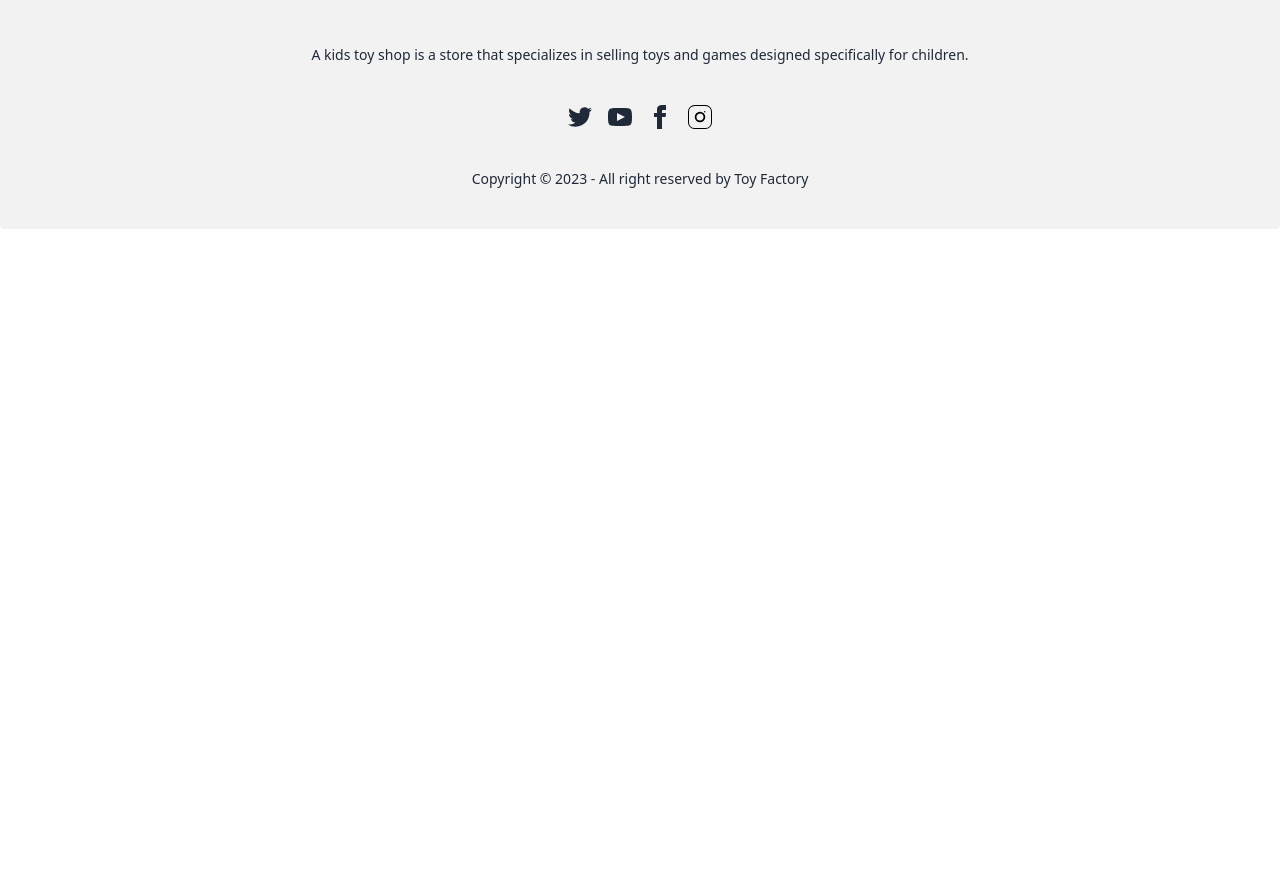
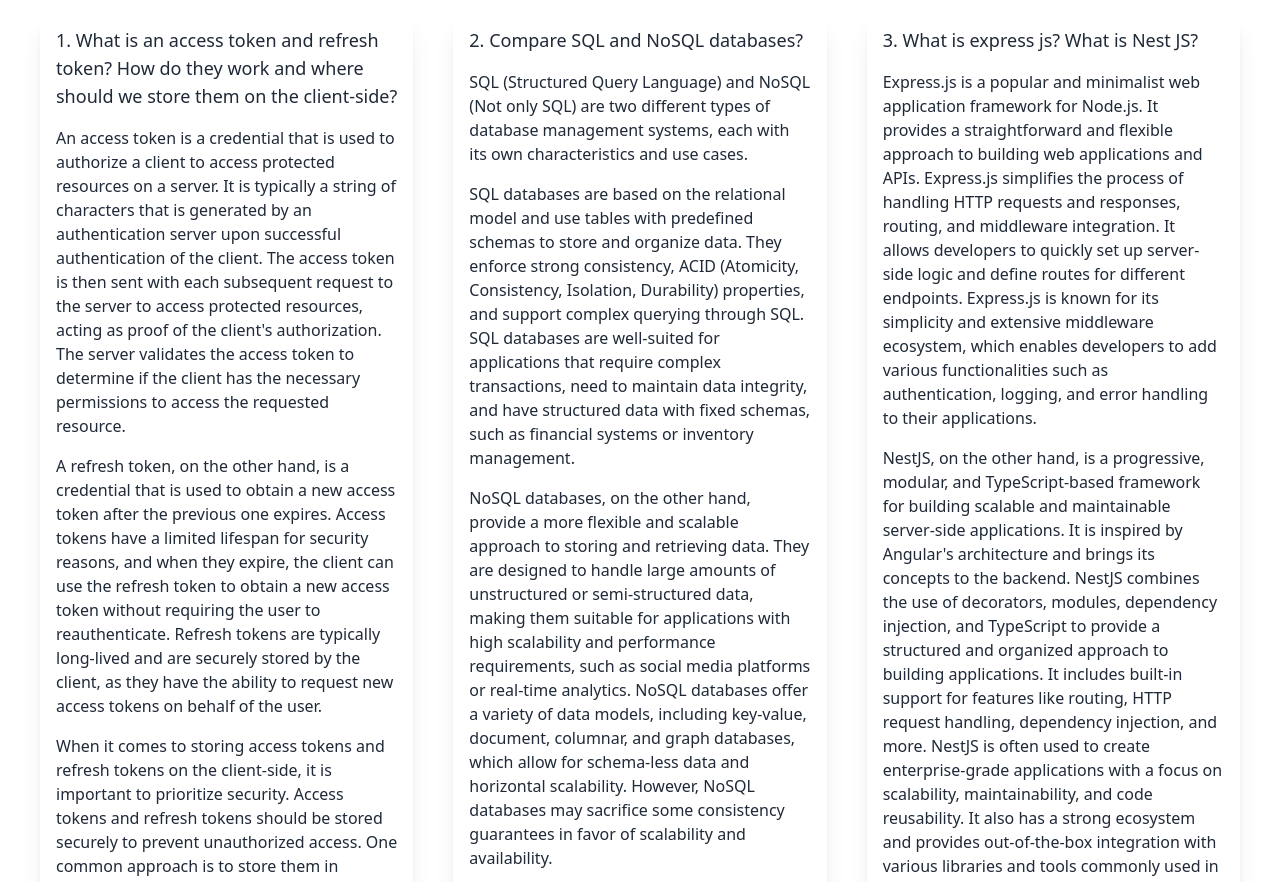
Before and after one commit to NakibDiu/toyfactory-client, a React (Vite) app: page /blogs in a window 1280 px wide. Shown: the part 200-1082 px from the top of the page. Before the commit the page ends 800 px from the top, so only its background shows below. Built offline with nearby package versions, Linux system fonts and the light colour scheme; no server answers.

Commit message:
blog page added

```diff
--- a/src/components/AddToy.jsx
+++ b/src/components/AddToy.jsx
@@ -30,8 +30,8 @@
       sellerName,
     };
 
-    // const backendUrl = import.meta.env.VITE_backendUrl;
-    const backendUrl = "http://localhost:3000";
+    const backendUrl = import.meta.env.VITE_backendUrl;
+    // const backendUrl = "http://localhost:3000";
 
     fetch(`${backendUrl}/addToy`, {
       method: "POST",
--- a/src/components/Blogs.jsx
+++ b/src/components/Blogs.jsx
@@ -1,7 +1,148 @@
 const Blogs = () => {
   return (
-    <div>Blogs</div>
-  )
-}
+    <div className="min-h-screen my-8 lg:my-16 space-y-8">
+      <h1 className="text-2xl lg:text-4xl text-center font-medium">Blogs</h1>
+      <div className="xl:max-w-[1200px] xl:mx-auto mx-6 lg:mx-10 grid grid-cols-1 lg:grid-cols-2 xl:grid-cols-3 gap-10 ">
+        {/* 1 */}
+        <div className="p-3 lg:p-4 rounded-xl shadow-xl space-y-4">
+          <h2 className="text-base lg:text-lg font-medium">
+            1. What is an access token and refresh token? How do they work and
+            where should we store them on the client-side?
+          </h2>
+          <p className="text-sm lg:text-base">
+            An access token is a credential that is used to authorize a client
+            to access protected resources on a server. It is typically a string
+            of characters that is generated by an authentication server upon
+            successful authentication of the client. The access token is then
+            sent with each subsequent request to the server to access protected
+            resources, acting as proof of the client's authorization. The server
+            validates the access token to determine if the client has the
+            necessary permissions to access the requested resource.
+          </p>
+          <p className="text-sm lg:text-base">
+            A refresh token, on the other hand, is a credential that is used to
+            obtain a new access token after the previous one expires. Access
+            tokens have a limited lifespan for security reasons, and when they
+            expire, the client can use the refresh token to obtain a new access
+            token without requiring the user to reauthenticate. Refresh tokens
+            are typically long-lived and are securely stored by the client, as
+            they have the ability to request new access tokens on behalf of the
+            user.
+          </p>
+          <p className="text-sm lg:text-base">
+            When it comes to storing access tokens and refresh tokens on the
+            client-side, it is important to prioritize security. Access tokens
+            and refresh tokens should be stored securely to prevent unauthorized
+            access. One common approach is to store them in memory using a
+            secure storage mechanism provided by the client's programming
+            language or framework. Storing tokens in memory ensures that they
+            are cleared when the application or browser session ends.
+            Additionally, you can use techniques like encryption or tokenization
+            to further enhance the security of the tokens. It is crucial to
+            avoid storing tokens in local storage or cookies, as they can be
+            vulnerable to cross-site scripting (XSS) attacks.
+          </p>
+        </div>
+        {/* 2 */}
+        <div className="p-3 lg:p-4 rounded-xl shadow-xl space-y-4">
+          <h2 className="text-base lg:text-lg font-medium">
+            2. Compare SQL and NoSQL databases?
+          </h2>
+          <p className="text-sm lg:text-base">
+            SQL (Structured Query Language) and NoSQL (Not only SQL) are two
+            different types of database management systems, each with its own
+            characteristics and use cases.
+          </p>
+          <p className="text-sm lg:text-base">
+            SQL databases are based on the relational model and use tables with
+            predefined schemas to store and organize data. They enforce strong
+            consistency, ACID (Atomicity, Consistency, Isolation, Durability)
+            properties, and support complex querying through SQL. SQL databases
+            are well-suited for applications that require complex transactions,
+            need to maintain data integrity, and have structured data with fixed
+            schemas, such as financial systems or inventory management.
+          </p>
+          <p className="text-sm lg:text-base">
+            NoSQL databases, on the other hand, provide a more flexible and
+            scalable approach to storing and retrieving data. They are designed
+            to handle large amounts of unstructured or semi-structured data,
+            making them suitable for applications with high scalability and
+            performance requirements, such as social media platforms or
+            real-time analytics. NoSQL databases offer a variety of data models,
+            including key-value, document, columnar, and graph databases, which
+            allow for schema-less data and horizontal scalability. However,
+            NoSQL databases may sacrifice some consistency guarantees in favor
+            of scalability and availability.
+          </p>
+        </div>
+        {/* 3 */}
+        <div className="p-3 lg:p-4 rounded-xl shadow-xl space-y-4">
+          <h2 className="text-base lg:text-lg font-medium">
+            3. What is express js? What is Nest JS?
+          </h2>
+          <p className="text-sm lg:text-base">
+            Express.js is a popular and minimalist web application framework for
+            Node.js. It provides a straightforward and flexible approach to
+            building web applications and APIs. Express.js simplifies the
+            process of handling HTTP requests and responses, routing, and
+            middleware integration. It allows developers to quickly set up
+            server-side logic and define routes for different endpoints.
+            Express.js is known for its simplicity and extensive middleware
+            ecosystem, which enables developers to add various functionalities
+            such as authentication, logging, and error handling to their
+            applications.
+          </p>
+          <p className="text-sm lg:text-base">
+            NestJS, on the other hand, is a progressive, modular, and
+            TypeScript-based framework for building scalable and maintainable
+            server-side applications. It is inspired by Angular's architecture
+            and brings its concepts to the backend. NestJS combines the use of
+            decorators, modules, dependency injection, and TypeScript to provide
+            a structured and organized approach to building applications. It
+            includes built-in support for features like routing, HTTP request
+            handling, dependency injection, and more. NestJS is often used to
+            create enterprise-grade applications with a focus on scalability,
+            maintainability, and code reusability. It also has a strong
+            ecosystem and provides out-of-the-box integration with various
+            libraries and tools commonly used in the Node.js ecosystem.
+          </p>
+        </div>
+        {/* 4 */}
+        <div className="p-3 lg:p-4 rounded-xl shadow-xl space-y-4">
+          <h2 className="text-base lg:text-lg font-medium">
+            4. What is MongoDB aggregate and how does it work (google it)?
+          </h2>
+          <p className="text-sm lg:text-base">
+            MongoDB's aggregate is a powerful aggregation framework that allows
+            for advanced data processing and analysis within the database. It
+            provides a flexible way to perform computations, transformations,
+            and aggregations on data stored in MongoDB collections. The
+            aggregate pipeline consists of multiple stages that can be chained
+            together to create a data processing pipeline. Each stage performs a
+            specific operation on the data, such as filtering, grouping,
+            sorting, projecting, and performing calculations. The output of each
+            stage is passed as input to the next stage, allowing for complex
+            data manipulations and transformations. The aggregate framework
+            supports a wide range of operations and operators, including
+            arithmetic expressions, conditional statements, array manipulation,
+            and text search, among others.
+          </p>
+          <p className="text-sm lg:text-base">
+            To use the aggregate framework, developers define a sequence of
+            stages that represent the desired data processing operations. These
+            stages are passed as an array to the aggregate method in MongoDB.
+            The stages are executed in the order they are specified, with the
+            output of each stage serving as the input for the next stage. The
+            result of the aggregate operation is a cursor, which can be iterated
+            to retrieve the aggregated data. The aggregate framework provides a
+            powerful and flexible way to perform complex data manipulations and
+            analysis directly within the MongoDB database, reducing the need for
+            data processing on the application side and improving performance.
+          </p>
+        </div>
+      </div>
+    </div>
+  );
+};
 
-export default Blogs
+export default Blogs;
```
